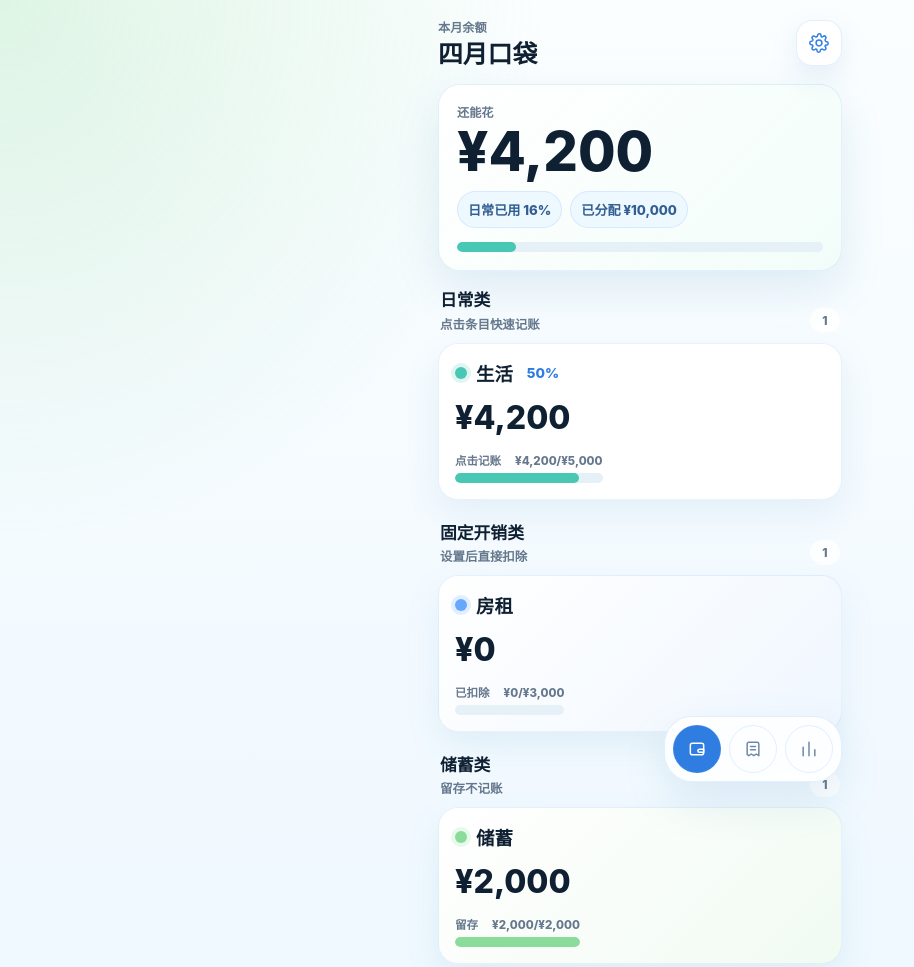
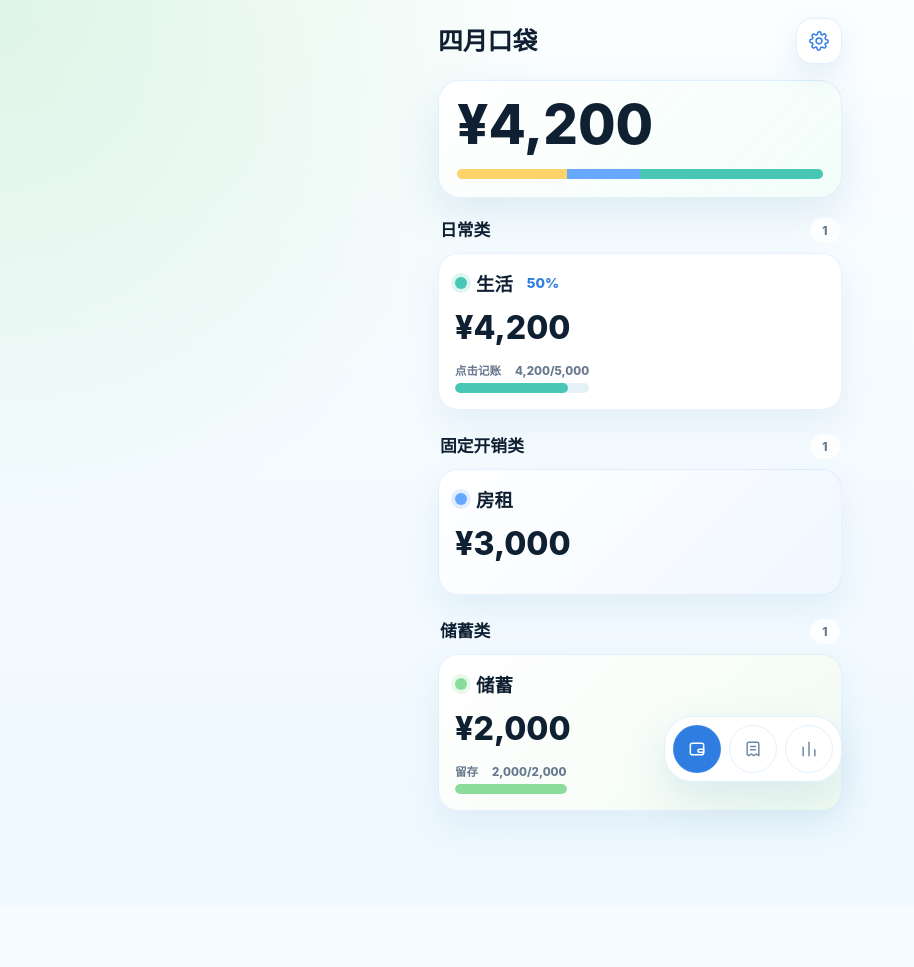
Before and after one commit to Suxmx/moneyapp, a website: page index.html in a window 1280 px wide. Shown: the whole page, without its empty margins (0-914 px from the left). After the commit the page ends 905 px from the top, so only its background shows below. Drawn offline with Linux system fonts and the light colour scheme.

Commit message:
feat: simplify budget overview display

```diff
--- a/app.js
+++ b/app.js
@@ -6,21 +6,18 @@ const categories = [
   {
     id: "daily",
     label: "日常类",
-    hint: "点击条目快速记账",
     empty: "还没有日常用途，可以在设置里添加。",
     color: "#48c7b5"
   },
   {
     id: "fixed",
     label: "固定开销类",
-    hint: "设置后直接扣除",
     empty: "还没有固定开销。",
     color: "#67a8ff"
   },
   {
     id: "saving",
     label: "储蓄类",
-    hint: "留存不记账",
     empty: "还没有储蓄用途。",
     color: "#8bdc9a"
   }
@@ -44,9 +41,9 @@ let toastTimer = null;
 
 const fundList = document.querySelector("#fundList");
 const totalRemaining = document.querySelector("#totalRemaining");
-const spentRatio = document.querySelector("#spentRatio");
-const allocationRatio = document.querySelector("#allocationRatio");
-const summaryFill = document.querySelector("#summaryFill");
+const summaryFixed = document.querySelector("#summaryFixed");
+const summarySaving = document.querySelector("#summarySaving");
+const summaryDaily = document.querySelector("#summaryDaily");
 const monthTitle = document.querySelector("#monthTitle");
 const expenseDialog = document.querySelector("#expenseDialog");
 const expenseForm = document.querySelector("#expenseForm");
@@ -155,16 +152,16 @@ function render() {
 
   const viewFunds = state.funds.map(toViewFund);
   const dailyFunds = viewFunds.filter((fund) => fund.category === "daily");
+  const fixedAllocated = sum(viewFunds.filter((fund) => fund.category === "fixed"), "allocated");
+  const savingAllocated = sum(viewFunds.filter((fund) => fund.category === "saving"), "allocated");
   const dailyAllocated = sum(dailyFunds, "allocated");
   const dailyRemaining = sum(dailyFunds, "remaining");
-  const dailySpent = sum(dailyFunds, "spent");
-  const totalAllocated = sum(viewFunds, "allocated");
-  const usedPercent = dailyAllocated > 0 ? Math.min(100, (dailySpent / dailyAllocated) * 100) : 0;
+  const summarySegments = getSummarySegments(fixedAllocated, savingAllocated, dailyAllocated);
 
   totalRemaining.textContent = formatMoney(dailyRemaining);
-  spentRatio.textContent = `日常已用 ${formatPercent(usedPercent)}`;
-  allocationRatio.textContent = `已分配 ${formatMoney(totalAllocated)}`;
-  summaryFill.style.width = `${usedPercent}%`;
+  summaryFixed.style.width = `${summarySegments.fixed}%`;
+  summarySaving.style.width = `${summarySegments.saving}%`;
+  summaryDaily.style.width = `${summarySegments.daily}%`;
 
   if (!viewFunds.length) {
     fundList.innerHTML = `<div class="empty-state">还没有资金用途，点右上角设置添加。</div>`;
@@ -180,10 +177,7 @@ function renderFundGroup(category, funds) {
   return `
     <section class="fund-group category-${category.id}" aria-labelledby="group-${category.id}">
       <div class="group-heading">
-        <div>
-          <h2 id="group-${category.id}">${category.label}</h2>
-          <p>${category.hint}</p>
-        </div>
+        <h2 id="group-${category.id}">${category.label}</h2>
         <span>${funds.length}</span>
       </div>
       <div class="fund-group-list">
@@ -197,17 +191,12 @@ function renderFundCard(fund) {
   const remainingPercent = fund.allocated > 0 ? Math.max(0, Math.min(100, (fund.remaining / fund.allocated) * 100)) : 0;
   const category = getCategory(fund.category);
   const isDaily = fund.category === "daily";
-  const cardLabel = isDaily ? "点击记账" : fund.category === "fixed" ? "已扣除" : "留存";
+  const isFixed = fund.category === "fixed";
+  const cardLabel = isDaily ? "点击记账" : "留存";
   const percentBadge = isDaily ? `<span class="fund-percent">${formatPercent(fund.incomePercent)}</span>` : "";
-  const progressText = `${formatMoney(fund.remaining)}/${formatMoney(fund.allocated)}`;
-
-  return `
-    <button class="fund-card fund-card-${fund.category}" type="button" data-id="${fund.id}" style="--fund-color: ${category.color}">
-      <div class="fund-head">
-        <p class="fund-name"><span class="fund-dot"></span>${escapeHtml(fund.name)}</p>
-        ${percentBadge}
-      </div>
-      <p class="fund-money">${formatMoney(fund.remaining)}</p>
+  const displayAmount = isFixed ? fund.allocated : fund.remaining;
+  const progressText = `${formatPlainMoney(fund.remaining)}/${formatPlainMoney(fund.allocated)}`;
+  const progressMarkup = isFixed ? "" : `
       <div class="fund-card-bottom">
         <div class="fund-progress-info">
           <span>${cardLabel}</span>
@@ -217,6 +206,16 @@ function renderFundCard(fund) {
           <span style="width: ${remainingPercent}%; background: ${category.color}"></span>
         </div>
       </div>
+  `;
+
+  return `
+    <button class="fund-card fund-card-${fund.category}" type="button" data-id="${fund.id}" style="--fund-color: ${category.color}">
+      <div class="fund-head">
+        <p class="fund-name"><span class="fund-dot"></span>${escapeHtml(fund.name)}</p>
+        ${percentBadge}
+      </div>
+      <p class="fund-money">${formatMoney(displayAmount)}</p>
+      ${progressMarkup}
     </button>
   `;
 }
@@ -228,10 +227,7 @@ function handleFundClick(event) {
   const fund = state.funds.find((item) => item.id === card.dataset.id);
   if (!fund) return;
 
-  if (fund.category !== "daily") {
-    showToast(fund.category === "fixed" ? "固定开销已直接扣除" : "储蓄类不需要记账");
-    return;
-  }
+  if (fund.category !== "daily") return;
 
   openExpense(fund.id);
 }
@@ -456,6 +452,23 @@ function updateSettingSummary() {
   amountSummary.textContent = `预算 ${formatMoney(totalAmount)}`;
 }
 
+function getSummarySegments(fixedAllocated, savingAllocated, dailyAllocated) {
+  const income = Math.max(0, state.income);
+  if (income <= 0) return { fixed: 0, saving: 0, daily: 0 };
+
+  let used = 0;
+  const fixed = consumeSegment((fixedAllocated / income) * 100);
+  const saving = consumeSegment((savingAllocated / income) * 100);
+  const daily = consumeSegment((dailyAllocated / income) * 100);
+  return { fixed, saving, daily };
+
+  function consumeSegment(width) {
+    const nextWidth = Math.max(0, Math.min(width, 100 - used));
+    used += nextWidth;
+    return nextWidth;
+  }
+}
+
 function getRowAmount(row, income) {
   if (row.dataset.mode === "amount") {
     return Math.max(0, toMoney(row.querySelector(".fund-amount-input").value));
@@ -500,6 +513,12 @@ function formatMoney(value) {
   }).format(value);
 }
 
+function formatPlainMoney(value) {
+  return new Intl.NumberFormat("zh-CN", {
+    maximumFractionDigits: value % 1 === 0 ? 0 : 2
+  }).format(value);
+}
+
 function formatPercent(value) {
   const rounded = Math.round(value * 10) / 10;
   return `${rounded}%`;
--- a/index.html
+++ b/index.html
@@ -17,7 +17,6 @@
     <main class="app-shell" aria-label="月度口袋记账">
       <header class="top-bar">
         <div>
-          <p class="eyebrow">本月余额</p>
           <h1 id="monthTitle">月度口袋</h1>
         </div>
         <button class="icon-button" id="openSettings" type="button" aria-label="设置预算">
@@ -29,16 +28,11 @@
       </header>
 
       <section class="summary-panel" aria-label="总览">
-        <div>
-          <p class="summary-label">还能花</p>
-          <p class="summary-amount" id="totalRemaining">¥0</p>
-        </div>
-        <div class="summary-stats">
-          <span id="spentRatio">已用 0%</span>
-          <span id="allocationRatio">分配 0%</span>
-        </div>
+        <p class="summary-amount" id="totalRemaining">¥0</p>
         <div class="summary-track" aria-hidden="true">
-          <span id="summaryFill"></span>
+          <span class="summary-segment summary-fixed" id="summaryFixed"></span>
+          <span class="summary-segment summary-saving" id="summarySaving"></span>
+          <span class="summary-segment summary-daily" id="summaryDaily"></span>
         </div>
       </section>
 
--- a/styles.css
+++ b/styles.css
@@ -11,6 +11,7 @@
   --blue-strong: #2f7de1;
   --green: #8bdc9a;
   --mint: #48c7b5;
+  --yellow: #ffd36a;
   --track: #e6f0f7;
   --shadow: 0 18px 44px rgba(67, 133, 180, 0.14);
 }
@@ -134,7 +135,7 @@ h2 {
 
 .summary-panel {
   display: grid;
-  gap: 14px;
+  gap: 18px;
   margin-bottom: 20px;
   padding: 18px;
   border: 1px solid rgba(103, 168, 255, 0.16);
@@ -153,23 +154,6 @@ h2 {
   letter-spacing: 0;
 }
 
-.summary-stats {
-  display: flex;
-  flex-wrap: wrap;
-  gap: 8px;
-}
-
-.summary-stats span {
-  min-height: 32px;
-  padding: 8px 10px;
-  border: 1px solid rgba(103, 168, 255, 0.18);
-  border-radius: 999px;
-  background: #eef8ff;
-  color: #315f92;
-  font-size: 0.82rem;
-  font-weight: 760;
-}
-
 .summary-track,
 .fund-track {
   position: relative;
@@ -179,7 +163,26 @@ h2 {
   background: var(--track);
 }
 
-.summary-track span,
+.summary-track {
+  display: flex;
+}
+
+.summary-segment {
+  flex: 0 0 auto;
+}
+
+.summary-fixed {
+  background: var(--yellow);
+}
+
+.summary-saving {
+  background: var(--blue);
+}
+
+.summary-daily {
+  background: var(--mint);
+}
+
 .fund-track span {
   display: block;
   width: 0;
@@ -205,15 +208,8 @@ h2 {
 }
 
 .group-heading {
-  align-items: flex-end;
+  align-items: center;
   padding: 0 2px;
-}
-
-.group-heading p {
-  margin: 4px 0 0;
-  color: var(--muted);
-  font-size: 0.78rem;
-  font-weight: 700;
 }
 
 .group-heading span {
@@ -248,6 +244,7 @@ h2 {
 
 .fund-card-fixed {
   background: linear-gradient(135deg, #ffffff, #f0f7ff);
+  min-height: 104px;
 }
 
 .fund-card-saving {
--- a/sw.js
+++ b/sw.js
@@ -1,4 +1,4 @@
-const CACHE_NAME = "moneyapp-shell-v2";
+const CACHE_NAME = "moneyapp-shell-v3";
 const APP_SHELL = [
   "./",
   "./index.html",
```
Also changed, not shown: docs/handoff/first-page-budget-dashboard.md (+4 -4 lines).
